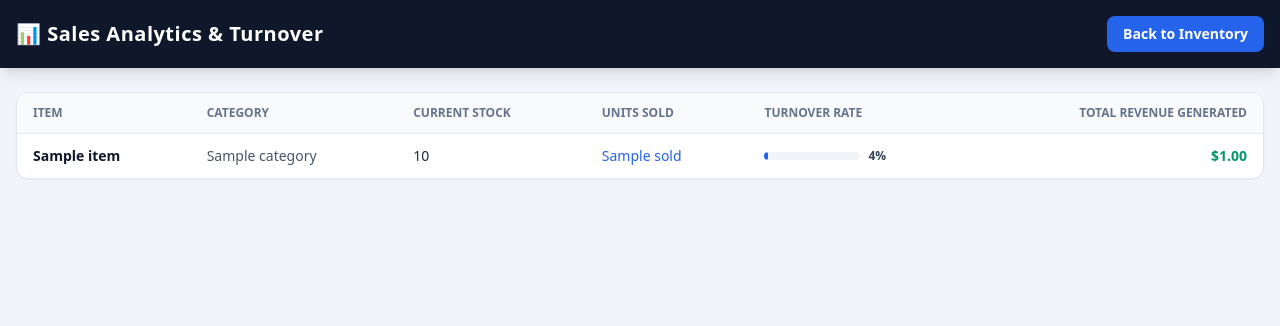
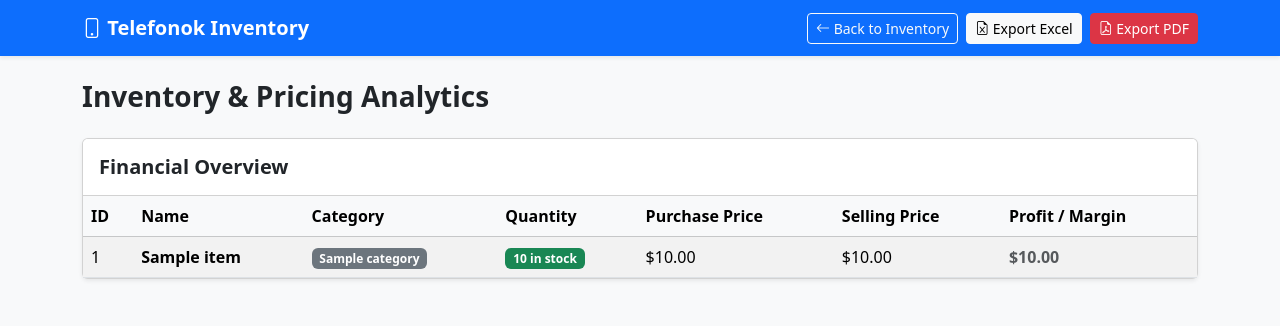
Before and after one commit to zolimarton-lang/telefonok, a FastAPI app: template templates/analytics.html in a window 1280 px wide. Shown: the top 326 px of the page. Run offline with FastAPI, Linux system fonts and the light colour scheme; the template is opened without the code that fills it: most values are stand-ins (such as "Sample title", 1, 10 or a date in 2020); some libraries are stand-ins or nearby versions.

Commit message:
Fix analytics view template variables and keys

```diff
--- a/templates/analytics.html
+++ b/templates/analytics.html
@@ -3,56 +3,85 @@
 <head>
     <meta charset="UTF-8">
     <meta name="viewport" content="width=device-width, initial-scale=1.0">
-    <title>Analytics - Inventory Performance</title>
-    <script src="https://cdn.tailwindcss.com"></script>
+    <title>Analytics - Telefonok Inventory</title>
+    <!-- Bootstrap 5 CSS -->
+    <link href="https://cdn.jsdelivr.net/npm/bootstrap@5.3.2/dist/css/bootstrap.min.css" rel="stylesheet">
+    <!-- Bootstrap Icons -->
+    <link href="https://cdn.jsdelivr.net/npm/bootstrap-icons@1.11.1/font/bootstrap-icons.css" rel="stylesheet">
+    <style>
+        body { background-color: #f8f9fa; }
+    </style>
 </head>
-<body class="bg-slate-100 text-slate-800 antialiased font-sans">
+<body>
 
-    <!-- Navigation Header -->
-    <nav class="bg-slate-900 text-white shadow-lg">
-        <div class="max-w-7xl mx-auto px-4 py-4 flex justify-between items-center">
-            <h1 class="text-xl font-bold tracking-wide">📊 Sales Analytics & Turnover</h1>
-            <a href="/" class="bg-blue-600 hover:bg-blue-700 text-white text-sm font-semibold px-4 py-2 rounded-lg transition">Back to Inventory</a>
+<nav class="navbar navbar-expand-lg navbar-dark bg-primary mb-4 shadow-sm">
+    <div class="container">
+        <a class="navbar-brand fw-bold" href="/"><i class="bi bi-phone"></i> Telefonok Inventory</a>
+        <div class="d-flex gap-2">
+            <a href="/" class="btn btn-outline-light btn-sm"><i class="bi bi-arrow-left"></i> Back to Inventory</a>
+            <a href="/export/excel" class="btn btn-light btn-sm"><i class="bi bi-file-earmark-excel"></i> Export Excel</a>
+            <a href="/export/pdf" class="btn btn-danger btn-sm"><i class="bi bi-file-earmark-pdf"></i> Export PDF</a>
         </div>
-    </nav>
+    </div>
+</nav>
 
-    <div class="max-w-7xl mx-auto px-4 py-6">
-        <div class="bg-white rounded-xl shadow-sm border border-slate-200 overflow-hidden">
-            <div class="overflow-x-auto">
-                <table class="w-full text-left border-collapse text-sm">
-                    <thead>
-                        <tr class="bg-slate-50 border-b border-slate-200 text-slate-500 font-semibold uppercase text-xs">
-                            <th class="py-3 px-4">Item</th>
-                            <th class="py-3 px-4">Category</th>
-                            <th class="py-3 px-4">Current Stock</th>
-                            <th class="py-3 px-4">Units Sold</th>
-                            <th class="py-3 px-4">Turnover Rate</th>
-                            <th class="py-3 px-4 text-right">Total Revenue Generated</th>
+<div class="container pb-5">
+    <div class="d-flex justify-content-between align-items-center mb-4">
+        <h3 class="fw-bold mb-0">Inventory & Pricing Analytics</h3>
+    </div>
+
+    <div class="card shadow-sm">
+        <div class="card-header bg-white py-3">
+            <h5 class="mb-0 fw-bold">Financial Overview</h5>
+        </div>
+        <div class="card-body p-0">
+            <div class="table-responsive">
+                <table class="table table-hover table-striped align-middle mb-0">
+                    <thead class="table-light">
+                        <tr>
+                            <th>ID</th>
+                            <th>Name</th>
+                            <th>Category</th>
+                            <th>Quantity</th>
+                            <th>Purchase Price</th>
+                            <th>Selling Price</th>
+                            <th>Profit / Margin</th>
                         </tr>
                     </thead>
-                    <tbody class="divide-y divide-slate-100">
-                        {% for item in items %}
-                        <tr class="hover:bg-slate-50/80 transition">
-                            <td class="py-3 px-4 font-semibold text-slate-900">{{ item.name }}</td>
-                            <td class="py-3 px-4 text-slate-600">{{ item.category }}</td>
-                            <td class="py-3 px-4 font-medium text-slate-800">{{ item.quantity }}</td>
-                            <td class="py-3 px-4 font-medium text-blue-600">{{ item.sold }}</td>
-                            <td class="py-3 px-4">
-                                <div class="flex items-center gap-2">
-                                    <div class="w-24 bg-slate-100 rounded-full h-2 overflow-hidden">
-                                        <div class="bg-blue-600 h-2 rounded-full" style="width: {{ item.turnover_rate }}%"></div>
-                                    </div>
-                                    <span class="text-xs font-semibold text-slate-700">{{ item.turnover_rate }}%</span>
-                                </div>
-                            </td>
-                            <td class="py-3 px-4 text-right font-bold text-emerald-600">${{ "%.2f"|format(item.total_revenue) }}</td>
-                        </tr>
-                        {% endfor %}
+                    <tbody>
+                        {% if items %}
+                            {% for item in items %}
+                            <tr>
+                                <td>{{ item.id }}</td>
+                                <td class="fw-semibold">{{ item.name }}</td>
+                                <td><span class="badge bg-secondary">{{ item.category }}</span></td>
+                                <td>
+                                    <span class="badge {% if item.quantity > 5 %}bg-success{% elif item.quantity > 0 %}bg-warning text-dark{% else %}bg-danger{% endif %}">
+                                        {{ item.quantity }} in stock
+                                    </span>
+                                </td>
+                                <td>${{ "%.2f"|format(item.purchase_price) }}</td>
+                                <td>${{ "%.2f"|format(item.selling_price) }}</td>
+                                <td>
+                                    <span class="fw-bold {% if item.profit_margin > 0 %}text-success{% elif item.profit_margin < 0 %}text-danger{% else %}text-muted{% endif %}">
+                                        ${{ "%.2f"|format(item.profit_margin) }}
+                                    </span>
+                                </td>
+                            </tr>
+                            {% endfor %}
+                        {% else %}
+                            <tr>
+                                <td colspan="7" class="text-center py-4 text-muted">No items available for analytics.</td>
+                            </tr>
+                        {% endif %}
                     </tbody>
                 </table>
             </div>
         </div>
     </div>
+</div>
 
+<!-- Bootstrap 5 JS Bundle -->
+<script src="https://cdn.jsdelivr.net/npm/bootstrap@5.3.2/dist/js/bootstrap.bundle.min.js"></script>
 </body>
 </html>
```
